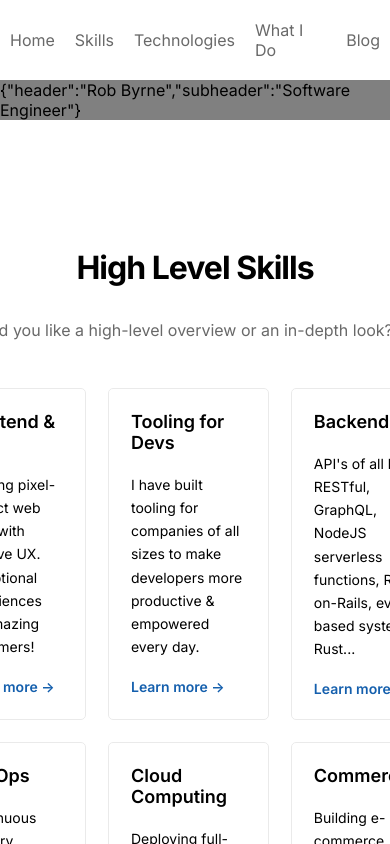
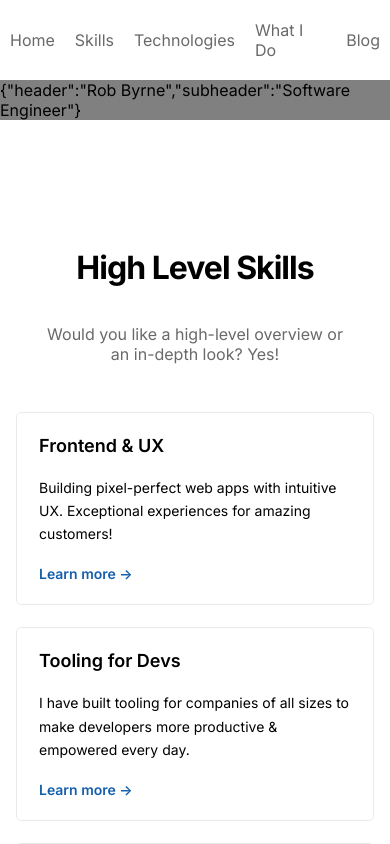
Before and after one commit to leanrob/portfolio-next, a Next.js app: page / in a window 390 px wide. Built offline with nearby package versions, Linux system fonts and the light colour scheme; no server answers.

Commit message:
Styling the skills grid for mobile devices

```diff
--- a/components/Home/HomeStyles.ts
+++ b/components/Home/HomeStyles.ts
@@ -59,7 +59,8 @@ const SkillsHeader = styled.h2`
 const SkillsSubheader = styled.p`
     font-weight: 400;
     color: rgb(105, 105, 105);
-    margin-bottom: 3em;
+    margin: 20px 1.5em 3em 1.5em;
+    text-align: center;
 `
 
 const SkillsGrid = styled.div`
@@ -67,6 +68,13 @@ const SkillsGrid = styled.div`
     grid-template-columns: repeat(3, 1fr);
     column-gap: 22px;
     row-gap: 22px;
+
+    @media (max-width: 1015px) {
+        grid-template-columns: repeat(2, 1fr);
+    }
+    @media (max-width: 690px) {
+        grid-template-columns: repeat(1, 1fr);
+    }
 `
 
 const Skill = styled.div`
```
